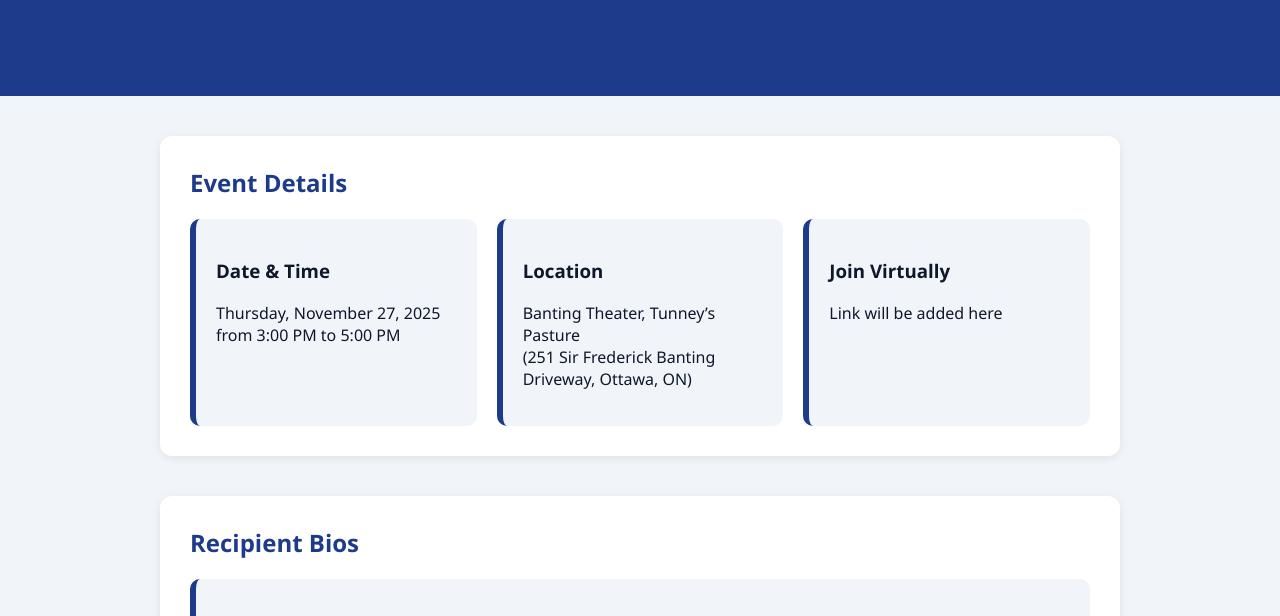
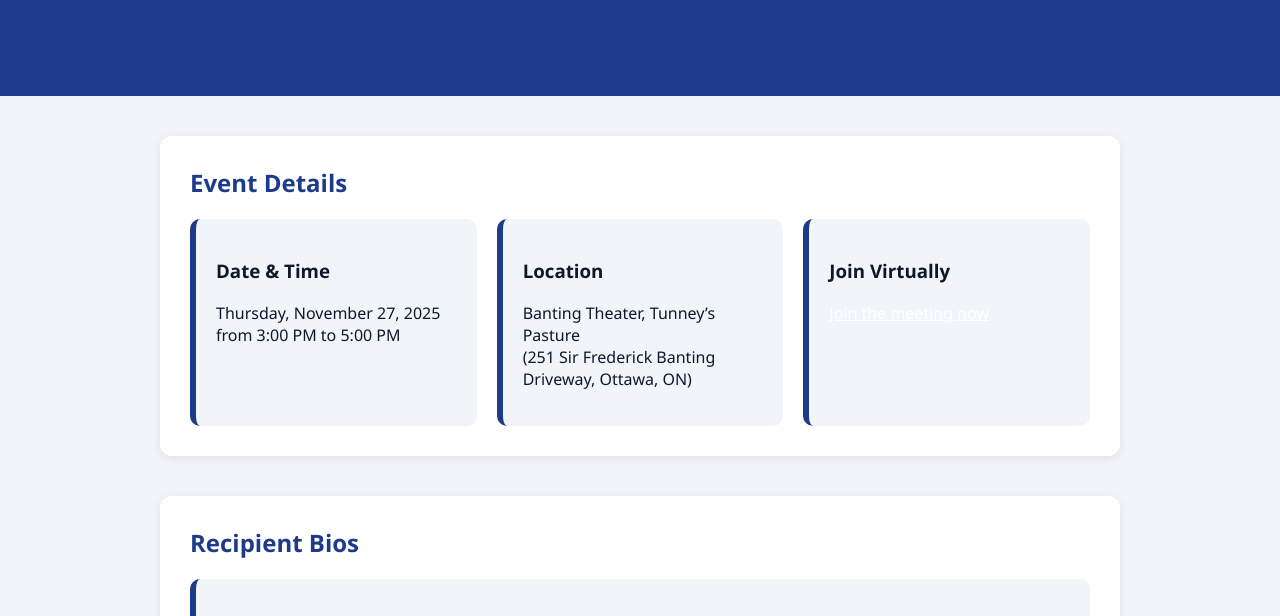
Before and after one commit to Sugan21/SM, a plain HTML site: page index.html in a window 1280 px wide. Shown: the part 175-791 px from the top of the page. Drawn offline with Linux system fonts and the light colour scheme.

Commit message:
Update index.html

```diff
--- a/index.html
+++ b/index.html
@@ -155,7 +155,7 @@ a:active {
 
       <div class="card">
         <h3>Join Virtually</h3>
-        <p>Link will be added here</p>
+        <p><a href="https://teams.microsoft.com/l/meetup-join/19%3ameeting_MDdmY2IyZGEtNmRkZi00NDM2LTgwMTAtZmIwMDYwMzMyMWQ0%40thread.v2/0?context=%7b%22Tid%22%3a%2242fd9015-de4d-4223-a368-baeacab48927%22%2c%22Oid%22%3a%223f015501-24b1-4723-83d7-1dc3c97dfcf9%22%7d" target="_blank">Join the meeting now</a></p>
       </div>
 
     </div>
```
